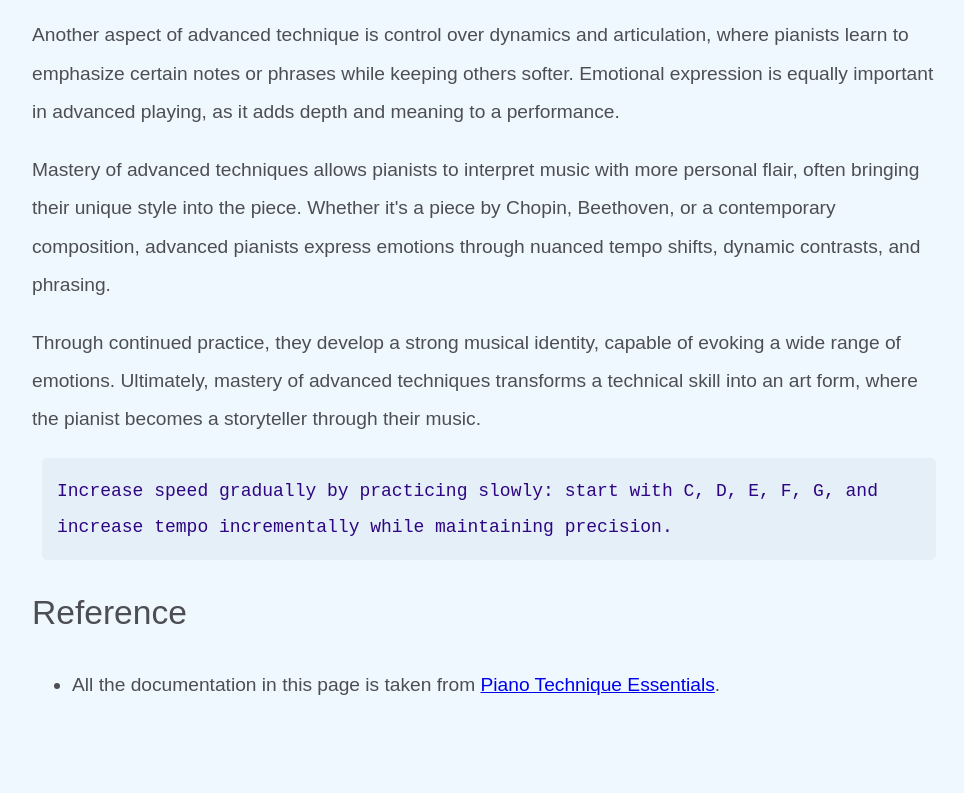
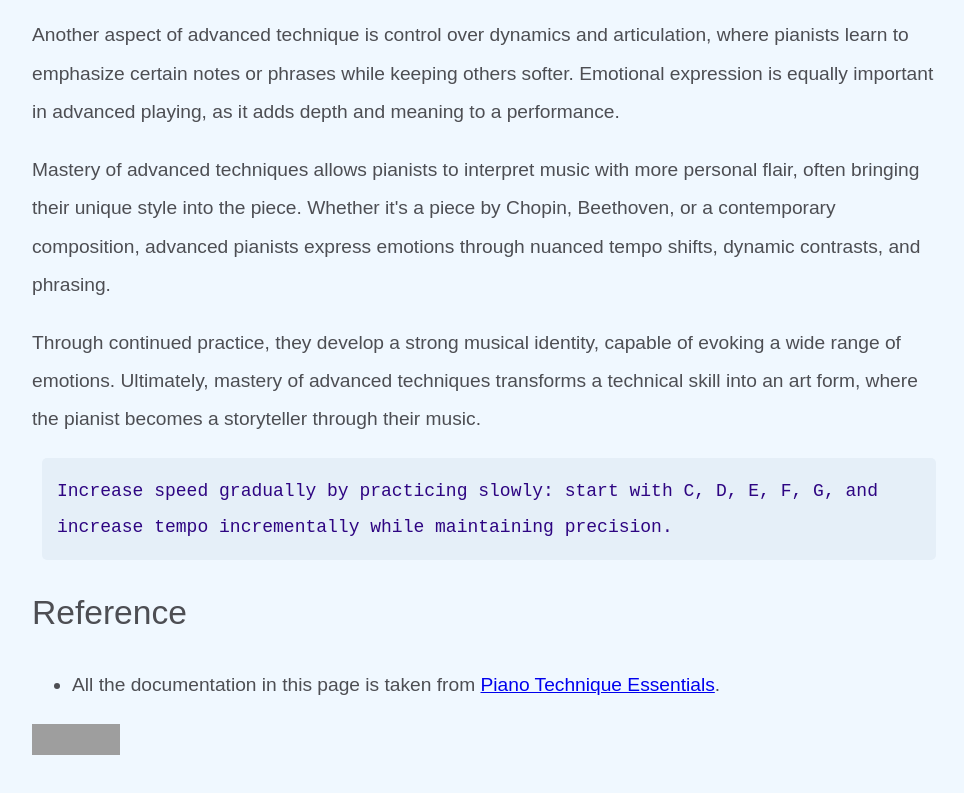
Before and after one commit to EddyYes/freeCodeCampTechDoc, a plain HTML site: page index.html in a window 1280 px wide. Shown: the part 7404-8197 px from the top of the page, without its empty margins (306-1270 px from the left). Before the commit the page ends 8156 px from the top, so only its background shows below. Drawn offline with Linux system fonts and the light colour scheme; grey boxes are pictures that could not be loaded.

Commit message:
Update index.html

```diff
--- a/index.html
+++ b/index.html
@@ -139,6 +139,14 @@
 </ul>
          </article>
       </section>
+      <p>
+    <a href="https://jigsaw.w3.org/css-validator/check/referer">
+        <img style="border:0;width:88px;height:31px"
+            src="https://jigsaw.w3.org/css-validator/images/vcss-blue"
+            alt="Correct CSS!" />
+    </a>
+</p>
+
     </main>
   </body>
 </html>
```
